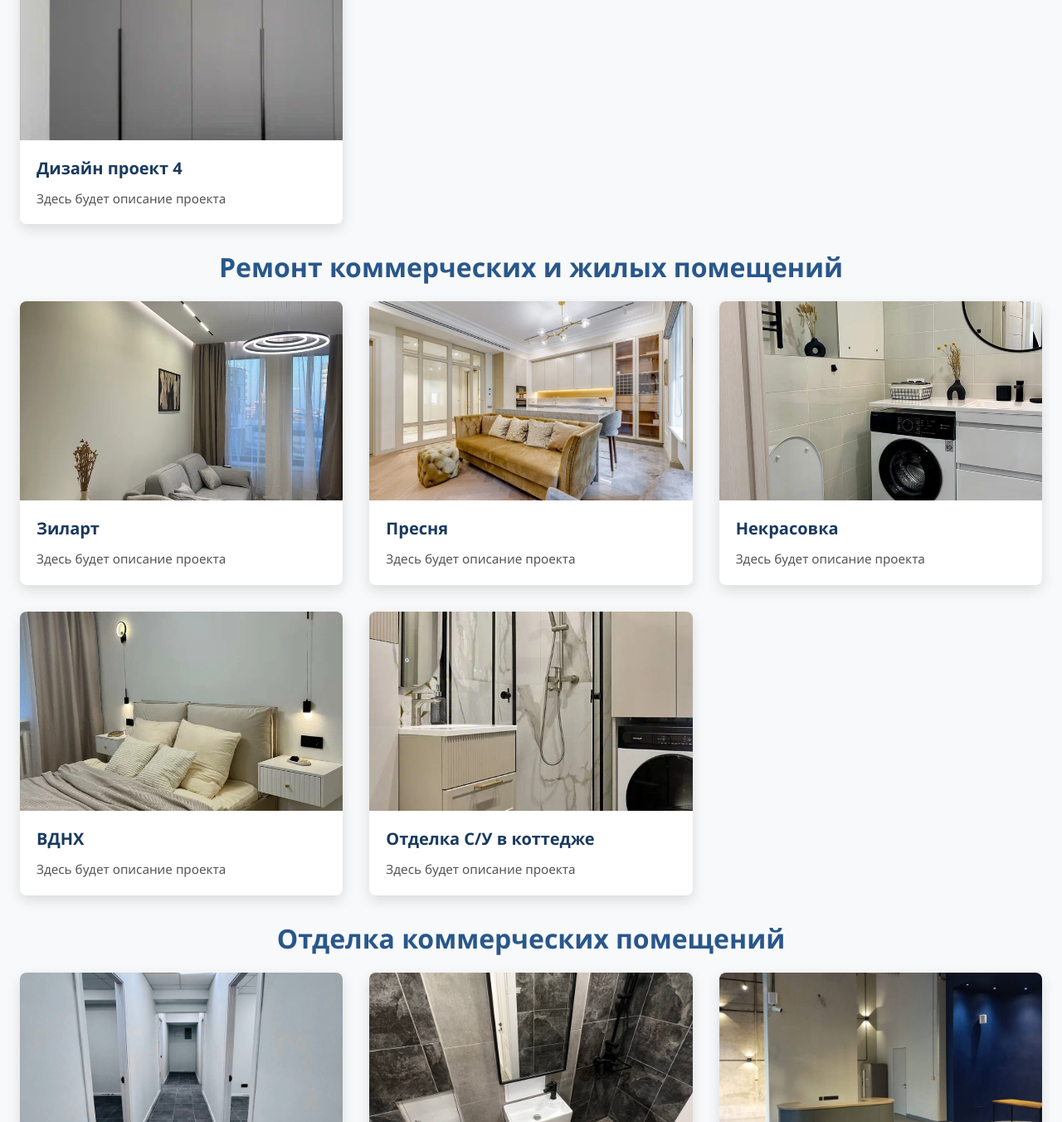
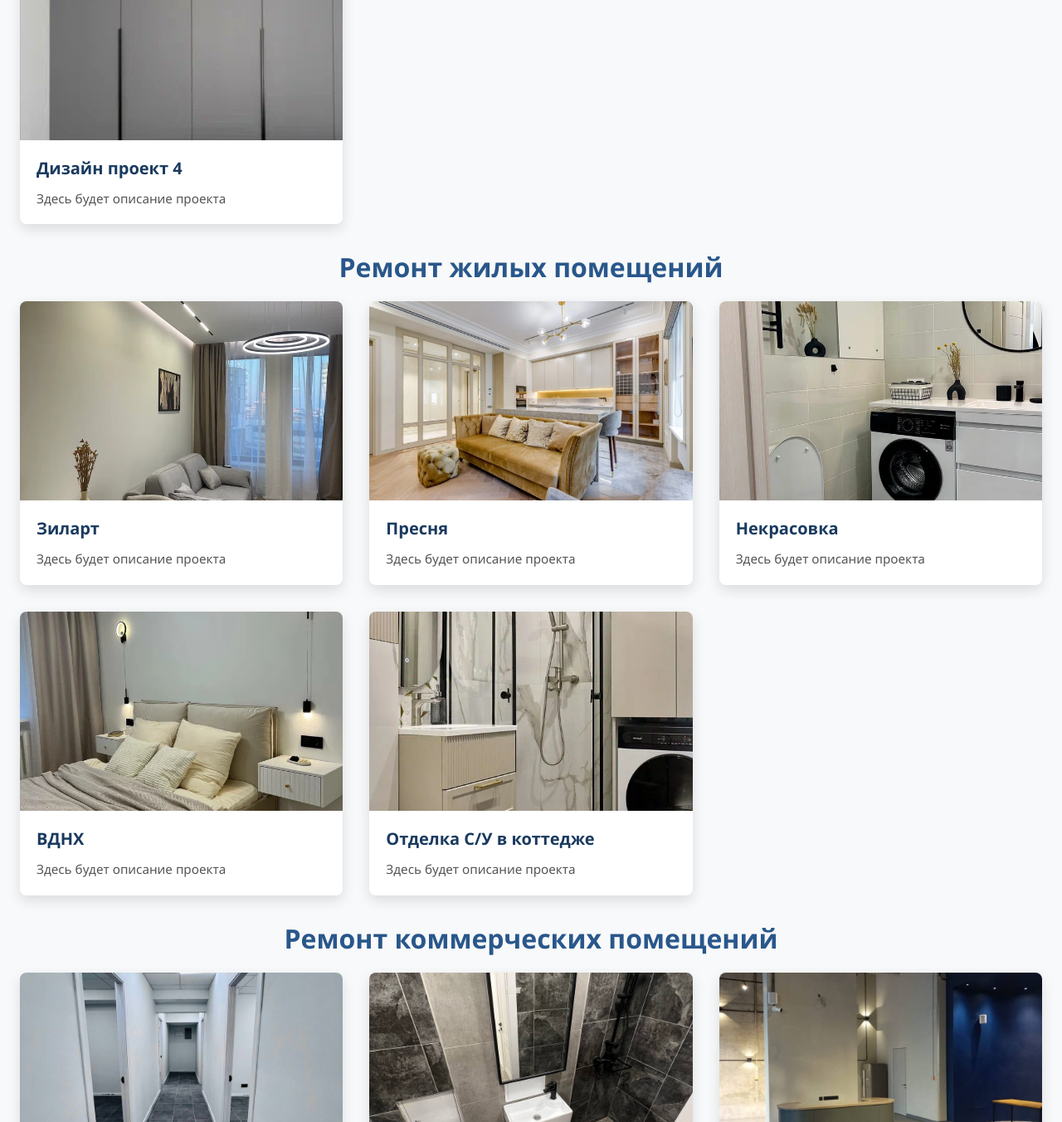
Before and after one commit to Metaplay17/order, a React (Vite) app in the folder order-react-app/: page /#/portfolio in a window 1280 px wide. Shown: the part 1257-2609 px from the top of the page at 83% size. Built offline with nearby package versions, Linux system fonts and the light colour scheme; no server answers.

Commit message:
titles fix

```diff
--- a/order-react-app/src/pages/Portfolio.tsx
+++ b/order-react-app/src/pages/Portfolio.tsx
@@ -129,7 +129,7 @@ interface Project {
   images: string[];
 }
 
-const projects_types = ["Изготовление металлоконструкций", "Дизайн проекты (флиппинг)", "Ремонт коммерческих и жилых помещений", "Отделка коммерческих помещений"];
+const projects_types = ["Изготовление металлоконструкций", "Дизайн проекты (флиппинг)", "Ремонт жилых помещений", "Ремонт коммерческих помещений"];
 
 const projects: Project[] = [
   {
@@ -171,49 +171,49 @@ const projects: Project[] = [
   {
     id: 7,
     title: "Зиларт",
-    type: "Ремонт коммерческих и жилых помещений",
+    type: "Ремонт жилых помещений",
     description: "Здесь будет описание проекта",
     images: [repair_1_1, repair_1_2, repair_1_3, repair_1_4, repair_1_5, repair_1_6, repair_1_7, repair_1_8, repair_1_9]
   },
   {
     id: 8,
     title: "Пресня",
-    type: "Ремонт коммерческих и жилых помещений",
+    type: "Ремонт жилых помещений",
     description: "Здесь будет описание проекта",
     images: [repair_2_1, repair_2_2, repair_2_3]
   },
   {
     id: 9,
     title: "Некрасовка",
-    type: "Ремонт коммерческих и жилых помещений",
+    type: "Ремонт жилых помещений",
     description: "Здесь будет описание проекта",
     images: [repair_3_1, repair_3_2, repair_3_3]
   },
   {
     id: 10,
     title: "г. Москва, Каширское шоссе",
-    type: "Отделка коммерческих помещений",
+    type: "Ремонт коммерческих помещений",
     description: "Отделка коммерческого помещения 440 м² (17000р/м² по полу) по адресу: г. Москва, Каширское шоссе. Срок реализации - 35 дней",
     images: [kashir_1, kashir_2, kashir_3, kashir_4, kashir_5, kashir_6, kashir_7]
   },
   {
     id: 11,
     title: "г. Москва, Мичуринский проспект",
-    type: "Отделка коммерческих помещений",
+    type: "Ремонт коммерческих помещений",
     description: "Отделка коммерческого помещения 117 м² под офис – г. Москва, Мичуринский проспект. 19000р/м², срок реализации - 26 дней вместе с демонтажом и перепланировкой.",
     images: [michur_1, michur_2, michur_3, michur_4, michur_5]
   },
   {
     id: 12,
     title: "ВДНХ",
-    type: "Ремонт коммерческих и жилых помещений",
+    type: "Ремонт жилых помещений",
     description: "Здесь будет описание проекта",
     images: [repair_4_1, repair_4_2, repair_4_3, repair_4_4, repair_4_5]
   },
   {
     id: 13,
     title: "Отделка С/У в коттедже",
-    type: "Ремонт коммерческих и жилых помещений",
+    type: "Ремонт жилых помещений",
     description: "Здесь будет описание проекта",
     images: [repair_5_1, repair_5_2, repair_5_3, repair_5_4, repair_5_5, repair_5_6]
   },
@@ -234,21 +234,21 @@ const projects: Project[] = [
   {
     id: 16,
     title: "Кулинарная студия Юлии Высоцкой",
-    type: "Отделка коммерческих помещений",
+    type: "Ремонт коммерческих помещений",
     description: "650 м², Рублёвское шоссе",
     images: [repair_6_1, repair_6_2, repair_6_3, repair_6_4, repair_6_5, repair_6_6, repair_6_7, repair_6_8, repair_6_9, repair_6_10]
   },
   {
     id: 17,
     title: "Вкусно и точка",
-    type: "Отделка коммерческих помещений",
+    type: "Ремонт коммерческих помещений",
     description: "г. Краснодар, 350 м², внутренняя и внешняя отделка",
     images: [vkusno_1, vkusno_2, vkusno_3, vkusno_4, vkusno_5, vkusno_6, vkusno_7, vkusno_8, vkusno_9, vkusno_10]
   },
   {
     id: 18,
     title: "Ресторан Гагава",
-    type: "Отделка коммерческих помещений",
+    type: "Ремонт коммерческих помещений",
     description: "ТЦ форт отрадное, 350 м²",
     images: [gagava_1, gagava_2, gagava_3, gagava_4, gagava_5, gagava_6]
   },
```
